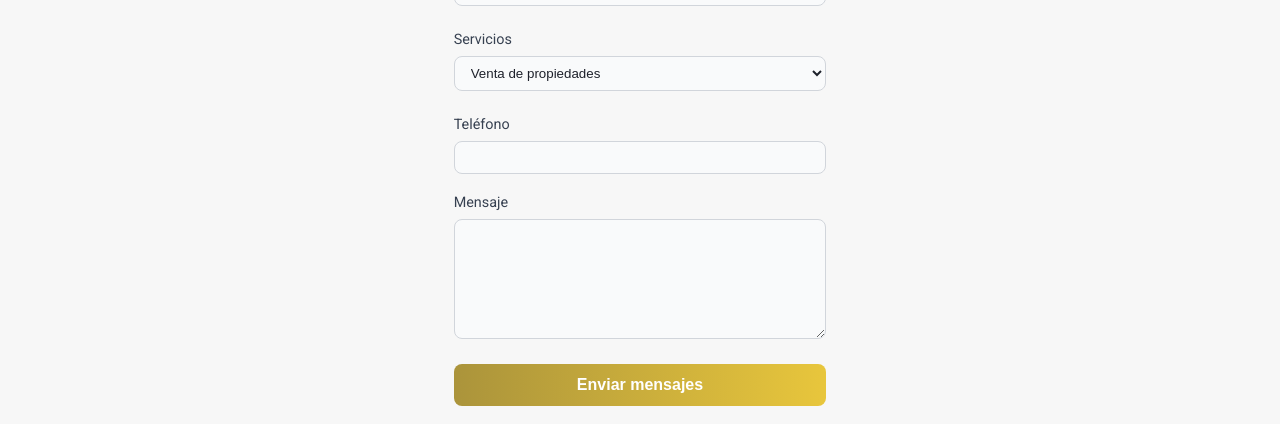
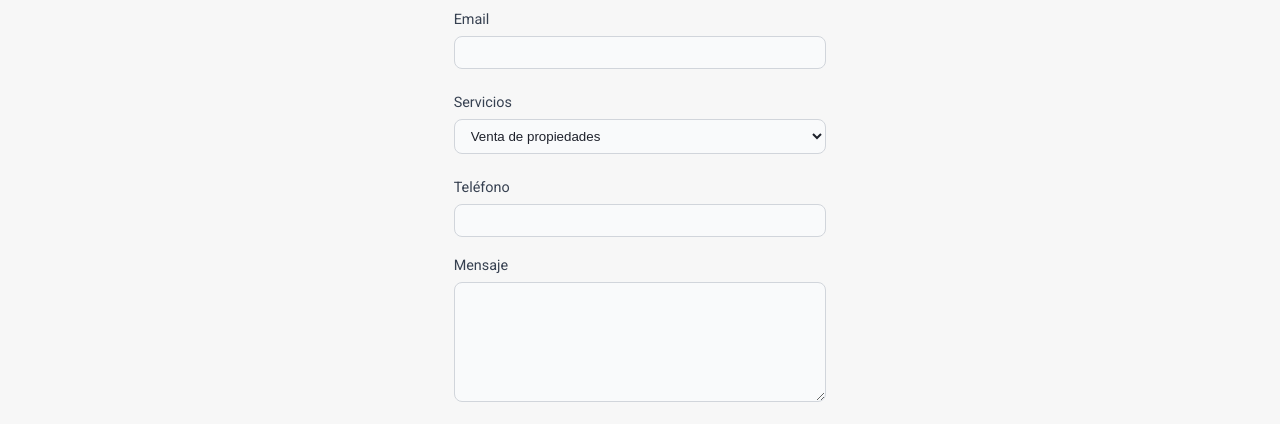
Before and after one commit to omyli/omyli-website, an Astro site: page /ContactInfo in a window 1280 px wide. Shown: the part 309-733 px from the top of the page. Built offline with nearby package versions, Linux system fonts and the light colour scheme; Astro itself is replaced by a stand-in of ours; a web font is replaced by a local one.

Commit message:
fix layout on service and contact section

```diff
--- a/src/css/contact.css
+++ b/src/css/contact.css
@@ -3,9 +3,9 @@
   flex-direction: column;
   justify-content: flex-start;
   align-items: center;
-  padding: 2.5rem 10rem;
-  margin-top: 65px;
-  min-height: 60vh;
+  /*padding: 2.5rem 10rem;*/
+  margin-top: 8rem;
+  min-height: calc(100vh - 8rem - 299px);
 }
 
 .contact-main-container .contact-form-container {
--- a/src/css/contactform.css
+++ b/src/css/contactform.css
@@ -4,6 +4,7 @@
   align-items: center;
   flex-direction: column;
   width: 100%;
+  margin-bottom: 2rem;
 }
 
 .contact-form-container form {
@@ -33,9 +34,9 @@
   color: #374151;
 }
 
-.contact-form-container form input[type="text"],
-input[type="email"],
-input[type="number"],
+.contact-form-container form input[type='text'],
+input[type='email'],
+input[type='number'],
 select,
 textarea {
   padding: 0.5rem 0.75rem;
@@ -44,7 +45,10 @@ textarea {
   border-radius: 0.5rem;
   color: #1e212b;
   background-color: #f9fafb;
-  transition: border-color 0.3s, background-color 0.3s, box-shadow 0.3s;
+  transition:
+    border-color 0.3s,
+    background-color 0.3s,
+    box-shadow 0.3s;
 }
 
 .contact-form-container form textarea {
--- a/src/css/services.css
+++ b/src/css/services.css
@@ -83,7 +83,7 @@
 /* Desktops grandes y pantallas grandes */
 @media only screen and (min-width: 1841px) {
   .services-main-container {
-    padding: 2.5rem 25rem;
+    max-width: 1300px;
   }
 }
 
```
Also changed, not shown: src/pages/ContactInfo.astro (line endings or trailing spaces), 1 other file.
